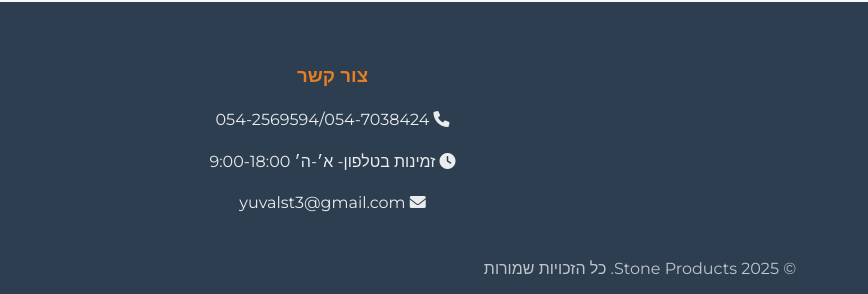
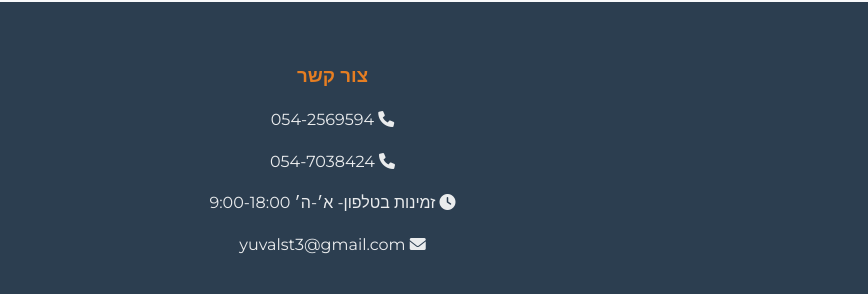
Before and after one commit to StoneFamilyProducts/M, a plain HTML site: page index.html in a window 1280 px wide. Shown: the part 3859-4153 px from the top of the page, 0-868 px from the left. Drawn offline with nearby package versions, Linux system fonts and the light colour scheme.

Commit message:
Update index.html

```diff
--- a/index.html
+++ b/index.html
@@ -885,7 +885,8 @@
     </div>
     <div class="footer-section">
       <h3>צור קשר</h3>
-  <p><i class="fas fa-phone"></i> <span id="footerPhone">054-2569594/054-7038424</span></p>
+  <p><i class="fas fa-phone"></i> <span id="footerPhone">054-2569594</span></p>
+    <p><i class="fas fa-phone"></i> <span id="footerPhone">054-7038424</span></p>
       <p><i class="fas fa-clock"></i>  זמינות בטלפון- א׳-ה׳ 9:00-18:00</p>
   <p><i class="fas fa-envelope"></i> <span id="footerEmail">yuvalst3@gmail.com</span></p>
     </div>
```
